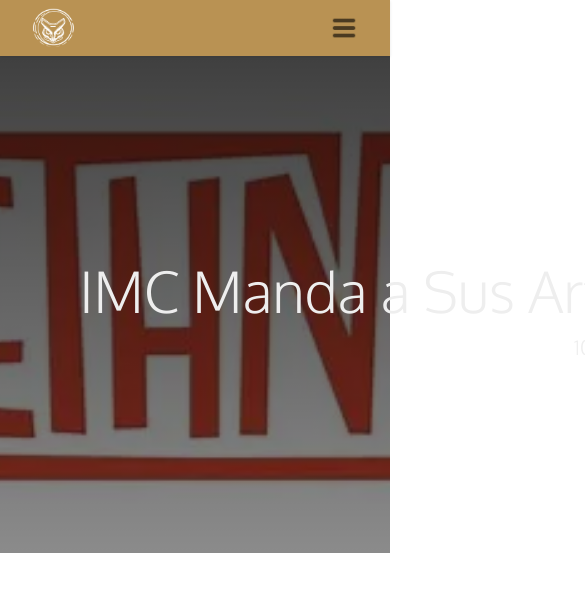
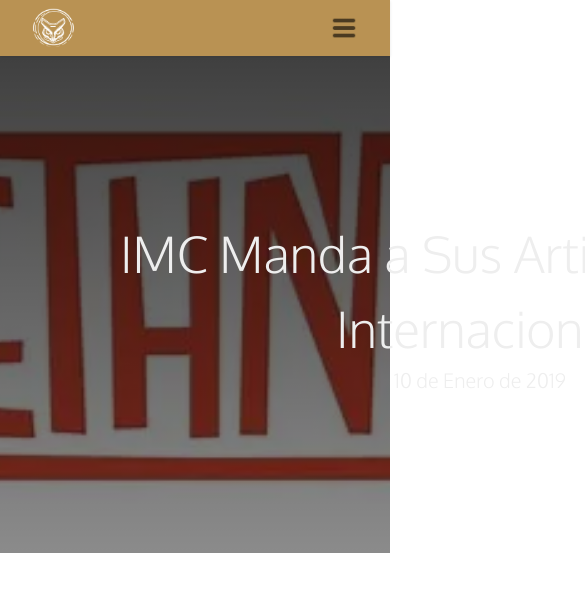
Before and after one commit to saulkurosaki/IZTAC-MUSIC-COMPANY, a Next.js app: page /blog/metas-cumplidas/imc-manda-a-sus-artistas-a-nivel-internacional in a window 390 px wide. Shown: the top 592 px of the page, 585 px wide, since content can reach past the window. Built offline with nearby package versions, Linux system fonts and the light colour scheme.

Commit message:
feat(DetailsHeader): implement the on large devices responsive layout

```diff
--- a/components/blog/blogDetailsPage/DetailsHeader.tsx
+++ b/components/blog/blogDetailsPage/DetailsHeader.tsx
@@ -23,9 +23,9 @@ const DetailsHeader = ({ title, date, image }: DetailsHeaderProps) => {
         />
       </span>
 
-      <div className="absolute inset-0 z-20 container w-[1320px] h-full px-[15px] flex items-center">
+      <div className="absolute inset-0 z-20 container xl:w-[1320px] max-xl:w-[960px] h-full px-[15px] flex items-center">
         <div className="w-full text-[#eee] font-light oxygen">
-          <h1 className="w-full text-[57px] flex justify-center text-center">
+          <h1 className="w-full xl:text-[57px] max-xl:text-[50px] flex justify-center text-center">
             {title}
           </h1>
           <h5 className="w-full text-xl flex justify-center">{date}</h5>
```
